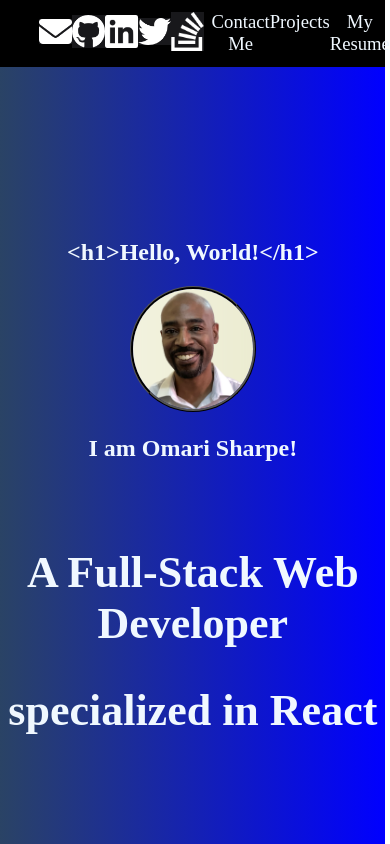
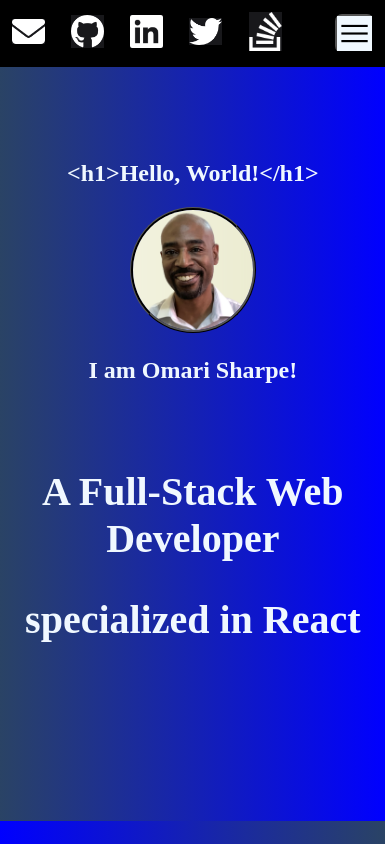
Before and after one commit to OSharpe001/portfolio_remake, a React (Create React App) app: page / in a window 390 px wide. Shown: the top 844 px of the page. Built offline with nearby package versions, Linux system fonts and the light colour scheme.

Commit message:
fixed mobile menu and landing section

```diff
--- a/src/App.css
+++ b/src/App.css
@@ -9,7 +9,7 @@
   background-color: black;
 }
 
-.hidden {
+.hidden, .mobile {
   display: none;
 }
 
@@ -83,6 +83,7 @@ header a {
   justify-content: space-between;
   align-items: center;
   margin: auto 0 auto 10vw;
+  /* border: 2px solid red; */
 }
 
 .icons {
@@ -383,4 +384,109 @@ footer {
 }
 
 /* MOBILE STYLES */
-/* @media (max-width: 1150px) {} */
+/* GENERAL STYLING */
+@media (max-width: 900px) {
+  .desktop {
+    display: none;
+  }
+  /* HEADER STYLING */
+  .nav-icon {
+    /* max-width: 12vw; */
+    /* min-width: 50px; */
+    max-height: 100%;
+    display: flex;
+    padding: 0;
+    margin-right: 3vw;
+    border-radius: 7px;
+    /* border: 2px solid red; */
+  }
+  .nav-icon-img {
+    width: 35px;
+    background-color: aliceblue;
+  }
+  .section-scroll-list {
+    width: max-content;
+    padding: 1vh 1vw;
+    font-size: 16pt;
+    margin: 2vh 0;
+    z-index: 11;
+    position: absolute;
+    right: 2vw;
+    top: 7vh;
+    text-align: left;
+    /* display: flex; */
+    flex-direction: column;
+    border-radius: 7px;
+    background-color: rgba(42, 67, 101, .8);
+    box-shadow: -1px 1px 8px aliceblue;
+    border: solid 2px blue;
+  }
+  .shift-page-link {
+    margin: .75vh 0;
+  }
+  .icon-nav {
+    width: 70%;
+    display: flex;
+    flex-direction: row;
+    justify-content: space-between;
+    align-items: center;
+    margin: auto 0 auto 3vw;
+    /* border: 2px solid red; */
+  }
+  .landing {
+    margin: -3vh auto;
+    padding-top: 30%;
+    height: 81vh;
+    background-image: linear-gradient(to left, blue, #2A4365);
+  }
+  .introduction {
+    /* font-size: 14pt; */
+    margin-bottom: 10vh;
+  }
+  .declaration {
+    font-size: 30pt;
+  }
+
+  /* PROJECT SECTION STYLES */
+  #projects-section {
+    min-height: 130vh;
+    height: max-content;
+  }
+}
+
+@media (max-width: 380px) {
+  .landing {
+    margin: -3vh auto;
+    padding-top: 25%;
+    height: 86vh;
+    background-image: linear-gradient(to left, blue, #2A4365);
+  }
+  .introduction {
+    /* font-size: 14pt; */
+    margin-bottom: 10vh;
+  }
+  .declaration {
+    font-size: 30pt;
+  }
+  /* PROJECT SECTION STYLES */
+  #projects-section {
+    padding-top: .5vh;
+    min-height: 140vh;
+    /* height: max-content; */
+  }
+}
+@media (max-width: 350px) {
+  .landing {
+    margin: -3vh auto;
+    padding-top: 15%;
+    height: 90vh;
+    background-image: linear-gradient(to left, blue, #2A4365);
+  }
+  .introduction {
+    /* font-size: 14pt; */
+    margin-bottom: 5vh;
+  }
+  .declaration {
+    font-size: 28pt;
+  }
+}
--- a/src/components/Header.jsx
+++ b/src/components/Header.jsx
@@ -1,5 +1,7 @@
 import { useState } from 'react';
-import { socials } from "../assets/componentLists/socializingList"
+import { socials } from "../assets/componentLists/socializingList";
+import hamburger from "../assets/images/icons/hamburger.png";
+import close from "../assets/images/icons/close.png";
 
 
 export default function Header() {
@@ -31,6 +33,18 @@ export default function Header() {
             block: "start",
             });
         };
+        if (mobileNavOpen) {
+          toggleMobileNav();
+        };
+    };
+
+    // TOGGLE USESTATE AND FUNCTION FOR MOBILE SCREEN MENU
+    const [mobileNavOpen, setMobileNavOpen] = useState(false);
+    const toggleMobileNav = () => setMobileNavOpen(!mobileNavOpen);
+
+    // AUTO HIDE MOBILE NAV WHEN SCROLLING DOWN
+    if (mobileNavOpen && headerPos === "hide") {
+      toggleMobileNav();
     };
 
   return (
@@ -59,7 +73,15 @@ export default function Header() {
             ))
           }
         </nav>
-        <nav className="section-scroll">
+        <button className="nav-icon mobile">
+          {
+            !mobileNavOpen?
+              <img className="nav-icon-img" onClick={toggleMobileNav} src={hamburger} alt="mobile navigation menu (open)"/>
+            :
+              <img className="nav-icon-img" onClick={toggleMobileNav} src={close} alt="mobile navigation menu (close)"/>
+          }
+        </button>
+        <nav className={mobileNavOpen?"section-scroll-list mobile": "section-scroll desktop"}>
           <a aria-label="On Click" className="shift-page-link" onClick={handlePageShift("contactme")} href="/#contact-me">Contact Me</a>
           <a aria-label="On Click" className="shift-page-link" onClick={handlePageShift("projects")} href="/#projects">Projects</a>
           <a aria-label="On Click" className="shift-page-link"  target="_blank" rel="noreferrer" href="Omari_Sharpe_SE_Resume.pdf">My Resume</a>
```
Also changed, not shown: src/assets/images/icons/close.png (added), src/assets/images/icons/hamburger.png (added). Lines whose indentation alone changed are shown as unchanged.
